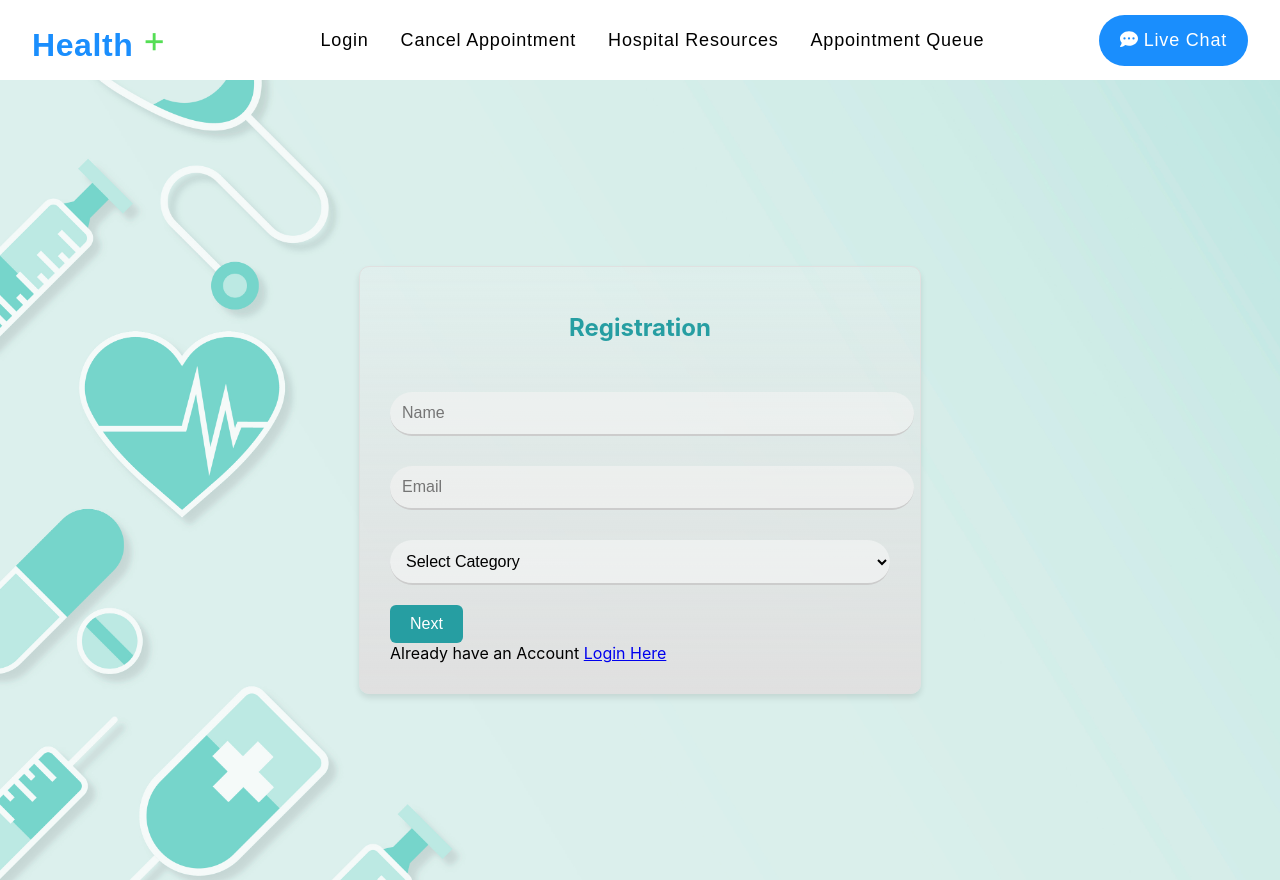
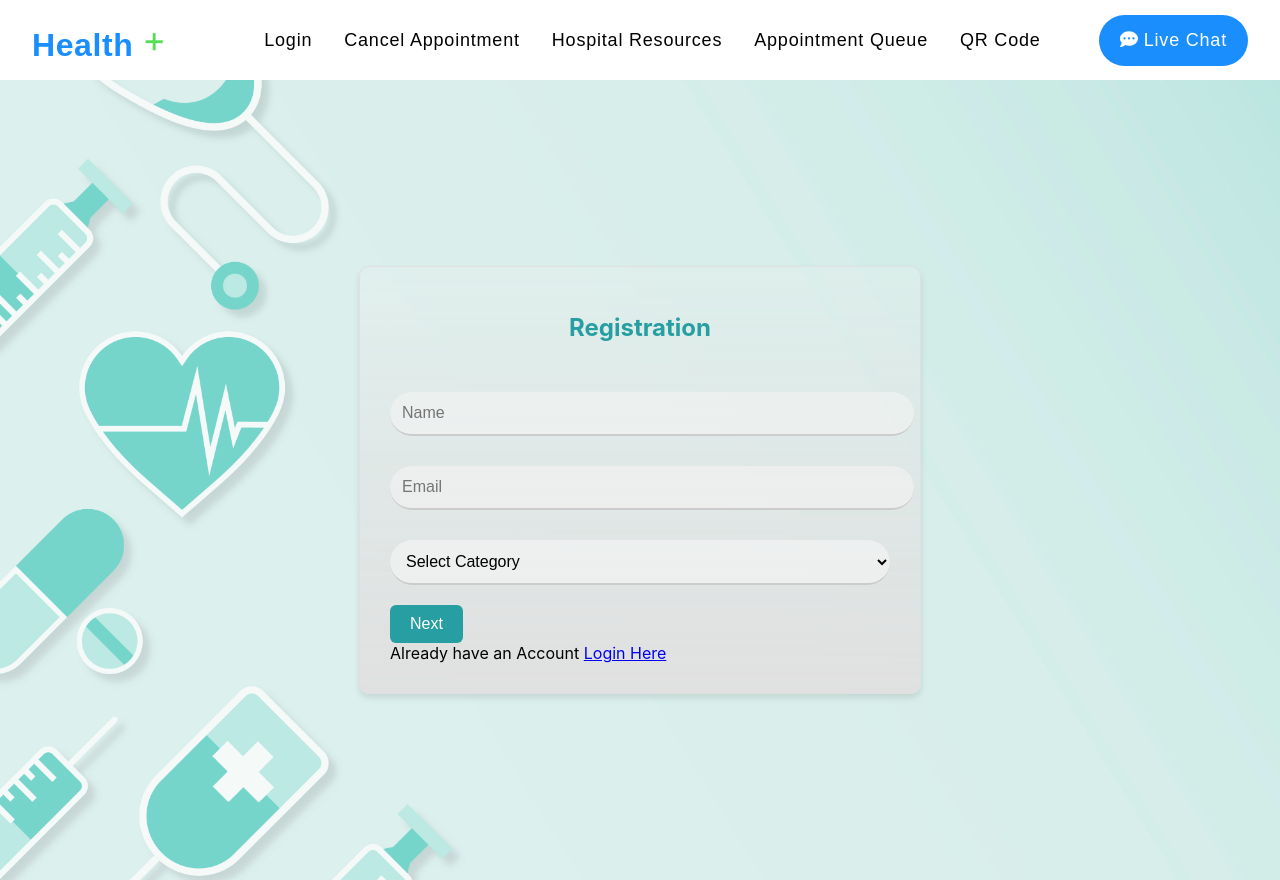
Before and after one commit to techjunkiesdavv/Health_Care_Client, a React (Create React App) app: page /registration in a window 1280 px wide. Built offline with nearby package versions, Linux system fonts and the light colour scheme.

Commit message:
QRCode Route Added

```diff
--- a/src/App.js
+++ b/src/App.js
@@ -17,6 +17,7 @@ import DoctorAppointments from "./components/Doctor/DoctorAppointments";
 import CancelAppointment from "./components/Doctor/CancelAppointment";
 import HospitalSearch from "./components/Hospital/HospitalSearch";
 import Navbar from "./components/Navbar";
+import RegistrationFormm from "./components/registrationform/RegistrationForm";
 function App() {
   return (
     <BrowserRouter>
@@ -32,6 +33,7 @@ function App() {
         />
 
         <Route path="/auth" element={<LoginForm />} />
+        <Route path="/qrcode" element={<RegistrationFormm />} />
         <Route path="/registration" element={<RegistrationForm />} />
         <Route path="/legal" element={<Legal />} />
         <Route path="/appointment" element={<Appointment />} />
--- a/src/components/Navbar.js
+++ b/src/components/Navbar.js
@@ -66,6 +66,13 @@ function Navbar(props) {
          Appointment Queue
         </Link>}
         </li>
+        <li>
+        {
+        <Link to="/qrcode" className="navbar-links">
+          QR Code
+        </Link>
+        }
+        </li>
       </ul>
 
       <button
--- a/src/components/registrationform/RegistrationForm.js
+++ b/src/components/registrationform/RegistrationForm.js
@@ -118,7 +118,7 @@ function RegistrationForm() {
                 <img src={qrUrl}/>
                 </a>}
                 </div>
-                {/* <QrReader
+                <QrReader
           delay={300}
 
           onError={handleQrScanError}
@@ -126,7 +126,7 @@ function RegistrationForm() {
           onResult={(result,error)=>{
 handleQrScan(result);
           }}
-          /> */}
+          />
           <p>{data}</p>
           </div>
 
```
